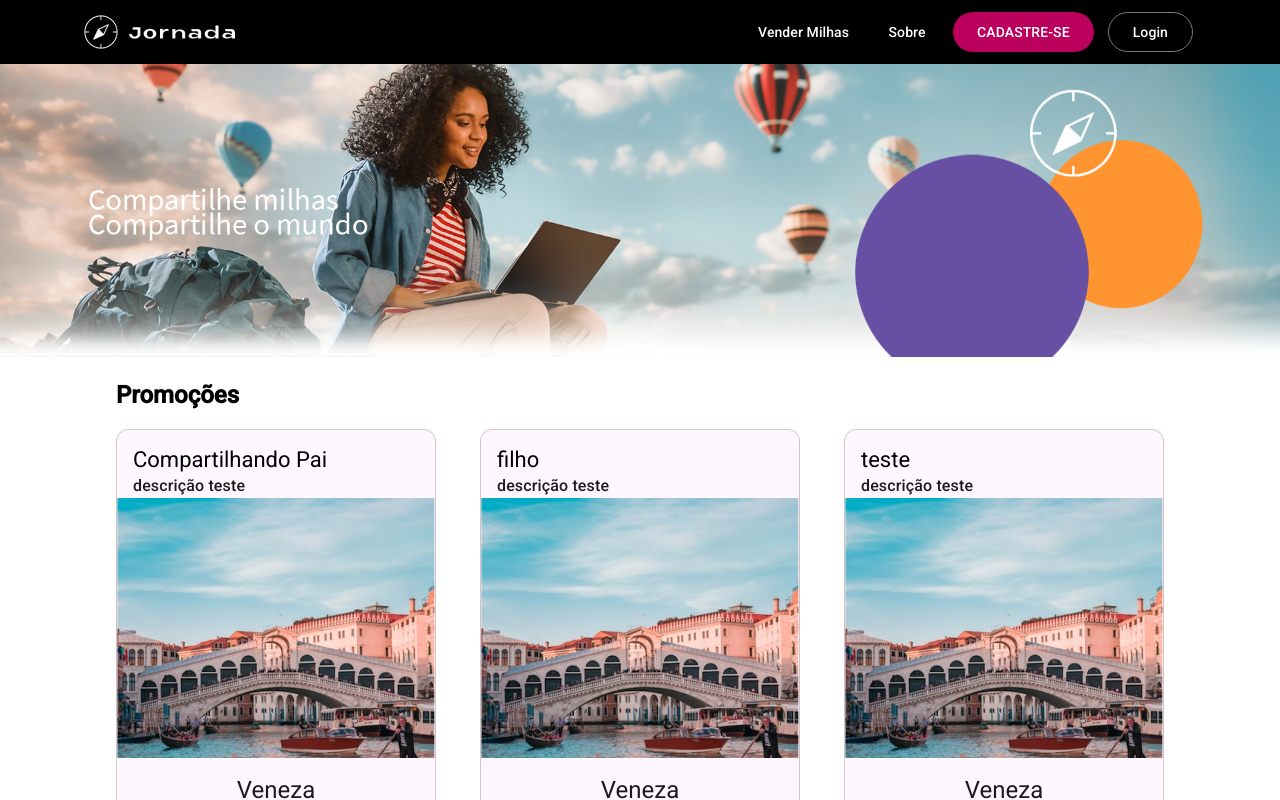
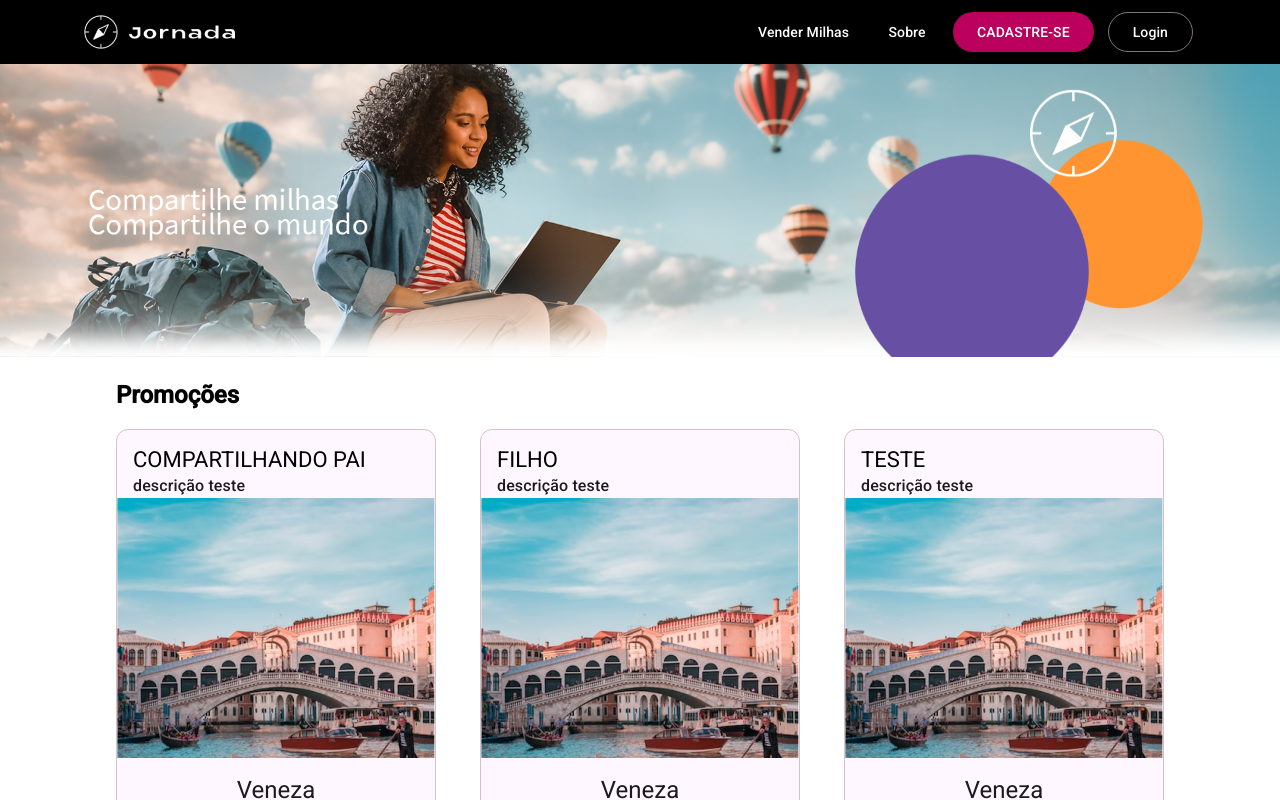
Before and after one commit to LuciusHx/introducao-angular, an Angular app: page / in a window 1280 px wide. Shown: the top 800 px of the page. Built offline with nearby package versions, Linux system fonts and the light colour scheme.

Commit message:
Interfaces e pipes

```diff
--- /dev/null
+++ b/src/app/interfaces/User.ts
@@ -0,0 +1,5 @@
+export interface User {
+    foto: string
+    depoimento: string
+    autoria: string
+}
--- a/src/app/pages/home/home.component.ts
+++ b/src/app/pages/home/home.component.ts
@@ -1,4 +1,5 @@
 import { Component, Input } from '@angular/core';
+import { User } from '../../interfaces/User';
 
 @Component({
   selector: 'app-home',
@@ -10,7 +11,8 @@ import { Component, Input } from '@angular/core';
 export class HomeComponent {
   //to puxando
   @Input() compartilhando: string = 'Compartilhando Pai';
-  cartoes = [
+
+  cartoes: User[] = [
     {
       foto:'assets/imagens/avatar3.png',
       depoimento:"A agência é boa de verdade! Eu aconselho pegar na black friday. CONSEGUI, CONSEGUI, CONSEGUI",
--- a/src/app/shared/card-busca/card-busca.component.html
+++ b/src/app/shared/card-busca/card-busca.component.html
@@ -2,7 +2,7 @@
     <mat-card-header>
       <!-- tem como colocar condição no ngIf // *ngIf="x === y" -->
       <div class="title-tesc" *ngIf="aparecer; else titleNotFound">
-        <mat-card-title>{{ titulo }}</mat-card-title>
+        <mat-card-title>{{ titulo | uppercase}}</mat-card-title>
         <mat-card-subtitle>{{ desc }}</mat-card-subtitle>
       </div>
       <ng-template #titleNotFound>
--- a/src/app/shared/card-busca/card-busca.component.ts
+++ b/src/app/shared/card-busca/card-busca.component.ts
@@ -1,4 +1,5 @@
 import { Component, Input } from '@angular/core';
+
 
 @Component({
   selector: 'app-card-busca',
```
Also changed, not shown: src/app/pages/home/home.component.html (+8 -2 lines).
